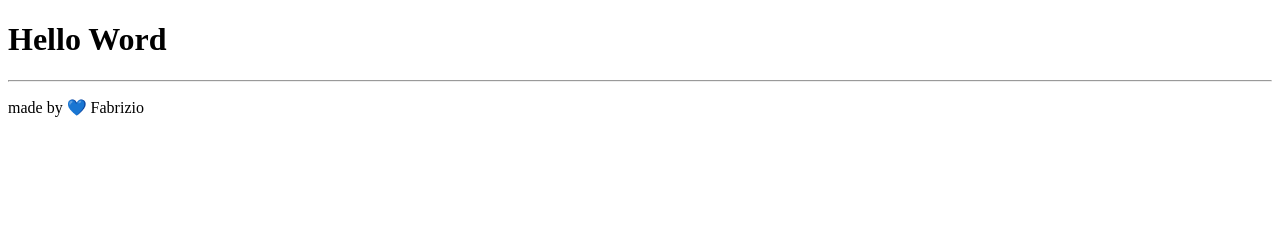
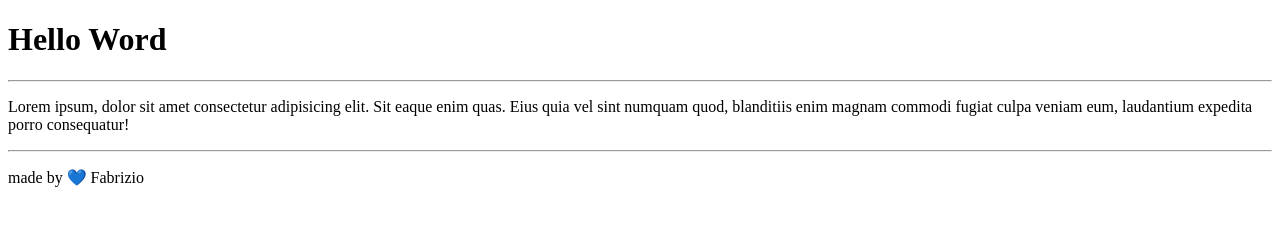
Before and after one commit to Fabrizio-padula-hub/htmlcss-hello, a plain HTML site: page index.html in a window 1280 px wide. Drawn offline with Linux system fonts and the light colour scheme.

Commit message:
feat: add main and footer

```diff
--- a/index.html
+++ b/index.html
@@ -9,8 +9,14 @@
     <header>
         <h1>Hello Word</h1>
         <hr>
+        <p>Lorem ipsum, dolor sit amet consectetur adipisicing elit. Sit eaque enim quas. Eius quia vel sint numquam quod, blanditiis enim magnam commodi fugiat culpa veniam eum, laudantium expedita porro consequatur!</p>
+    </header>
+    <main>
+        <hr>
+    </main>
+    <footer>
         <p>made by 💙 Fabrizio </p>
-    </header>
+    </footer>
 
 
 
```
